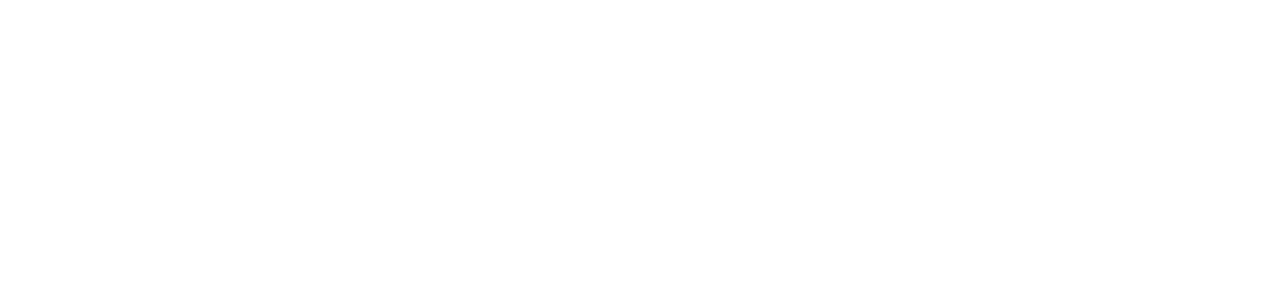
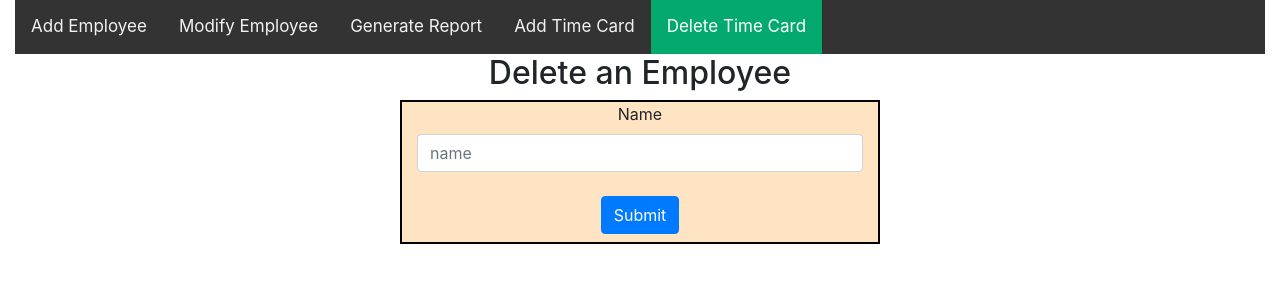
Before and after one commit to cadenasl/PayrollReport, a React (Create React App) app in the folder client/: page /delete-timecard in a window 1280 px wide. Before the commit this address had no page. Shown: the top 300 px of the page. Built offline with nearby package versions, Linux system fonts and the light colour scheme.

Commit message:
error handling if employee exists in database

```diff
--- a/client/src/App.js
+++ b/client/src/App.js
@@ -5,6 +5,7 @@ import AddEmployee from "./pages/AddEmployee";
 import ModifyEmployee from "./pages/ModifyEmployee";
 import AddTimeCard from "./pages/AddTimeCard";
 import ModifyTimeCard from "./pages/ModifyTimeCard";
+import DeleteEmployee from "./pages/DeleteEmployee";
 import { Route, Routes } from "react-router-dom";
 //add params to put timecard id
 function App() {
@@ -15,6 +16,7 @@ function App() {
         <Route path="/add-employee" element={<AddEmployee />} />
         <Route path="/modify-employee" element={<ModifyEmployee />} />
         <Route path="/add-timecard" element={<AddTimeCard />} />
+        <Route path="/delete-timecard" element={<DeleteEmployee />} />
 
         <Route path="/modify-timecard/:employee" element={<ModifyTimeCard />} />
       </Routes>
--- a/client/src/components/navBar.js
+++ b/client/src/components/navBar.js
@@ -32,10 +32,10 @@ const NavBar = () => {
         Add Time Card
       </NavLink>
       <NavLink
-        to="/modify-timecard"
+        to="/delete-timecard"
         style={({ isActive }) => (isActive ? activeStyle : undefined)}
       >
-        Modify Time Card
+        Delete Time Card
       </NavLink>
     </div>
   );
--- /dev/null
+++ b/client/src/pages/DeleteEmployee.js
@@ -0,0 +1,62 @@
+import NavBar from "../components/navBar";
+import axios from "axios";
+import { useNavigate } from "react-router-dom";
+import { useForm, Controller } from "react-hook-form";
+import { useState } from "react";
+
+const DeleteEmployee = () => {
+  const [error, setError] = useState(false);
+  const navigate = useNavigate();
+  const {
+    register,
+    handleSubmit,
+    getValues,
+    formState: { errors },
+  } = useForm();
+  const submitAddEmployee = async (data) => {
+    try {
+      const response = await axios.delete(
+        "http://localhost:4001/employee/delete-employee",
+        { data }
+      );
+      navigate("/");
+    } catch (error) {
+      console.error(error);
+    }
+  };
+  const onSubmit = (data) => {
+    console.log(data);
+    submitAddEmployee(data);
+  };
+  console.log(errors);
+  return (
+    <>
+      <NavBar />
+      <h2>Delete an Employee</h2>
+      <div className="container-fluid text-center addEmployeeFormContainer mt-2">
+        <form onSubmit={handleSubmit(onSubmit)}>
+          <div>
+            <div class="form-group">
+              <label for="name">Name</label>
+              <input
+                type="text"
+                class="form-control"
+                id="name"
+                placeholder="name"
+                {...register("name", { required: "Name is required" })}
+              />
+              {errors.name && (
+                <span className="text-danger">{errors.name.message}</span>
+              )}
+            </div>
+          </div>
+          <button className="btn btn-primary mx-2 my-2" type="submit">
+            Submit
+          </button>
+        </form>
+      </div>
+    </>
+  );
+};
+
+export default DeleteEmployee;
```
Also changed, not shown: 1 other file (tests, documents, lock files or other folders).
